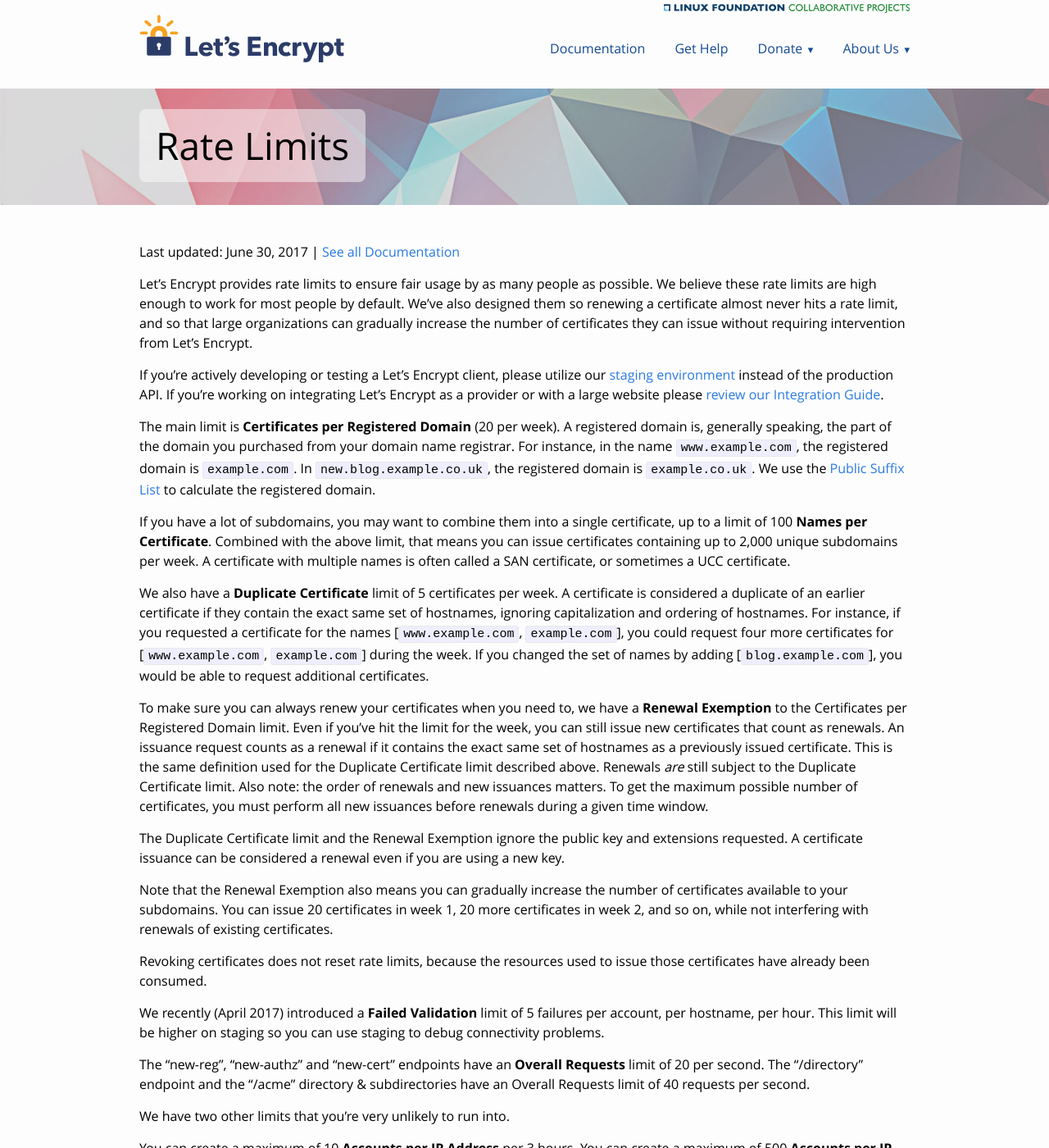
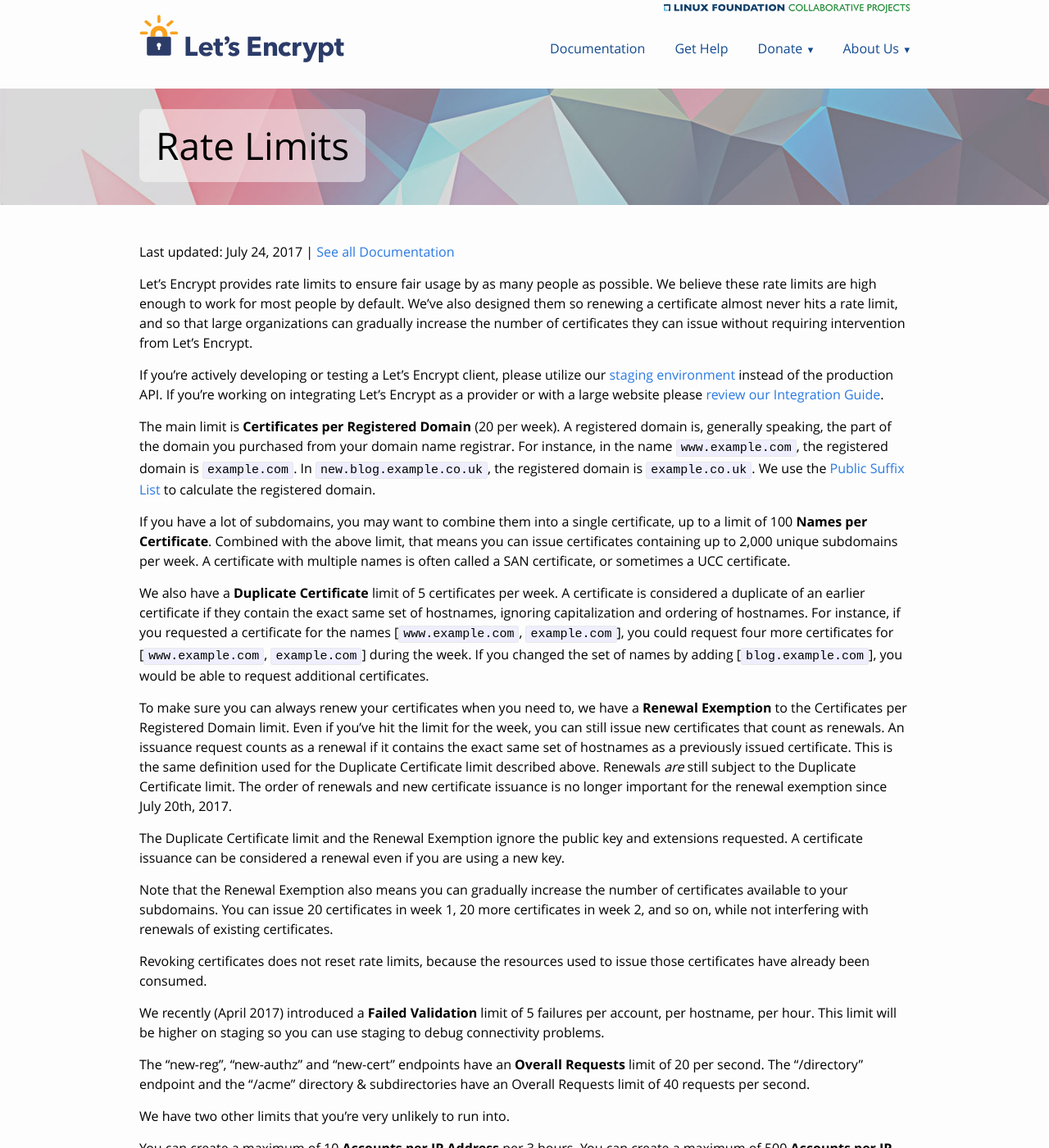
Before and after one commit to snowman1120/website, a Jekyll site: the page built from docs/rate-limits.md, in a window 1280 px wide and 1400 px high. Shown: the whole window at 82% size. Built offline with Jekyll 4.4.1, drawn with Linux system fonts in a browser that asks for light colours.

Commit message:
Update the rate-limit documentation to remove renewal order advice. (#177)
The order of renewals & new certificate issuance operations are no
longer a factor in the renewal exemption calculation. This commit
updates the rate-limit documentation accordingly.

```diff
--- a/docs/rate-limits.md
+++ b/docs/rate-limits.md
@@ -49,10 +49,9 @@ you've hit the limit for the week, you can still issue new certificates that
 count as renewals. An issuance request counts as a renewal if it contains the
 exact same set of hostnames as a previously issued certificate. This is the same
 definition used for the Duplicate Certificate limit described above. Renewals
-*are* still subject to the Duplicate Certificate limit. Also note: the order of
-renewals and new issuances matters. To get the maximum possible number of
-certificates, you must perform all new issuances before renewals during a given
-time window.
+*are* still subject to the Duplicate Certificate limit. The order of renewals
+and new certificate issuance is no longer important for the renewal exemption
+since July 20th, 2017.
 
 The Duplicate Certificate limit and the Renewal Exemption ignore the public key
 and extensions requested. A certificate issuance can be considered a renewal even if
```
Also changed, not shown: other parts of docs/rate-limits.md (+1 -1 lines).
